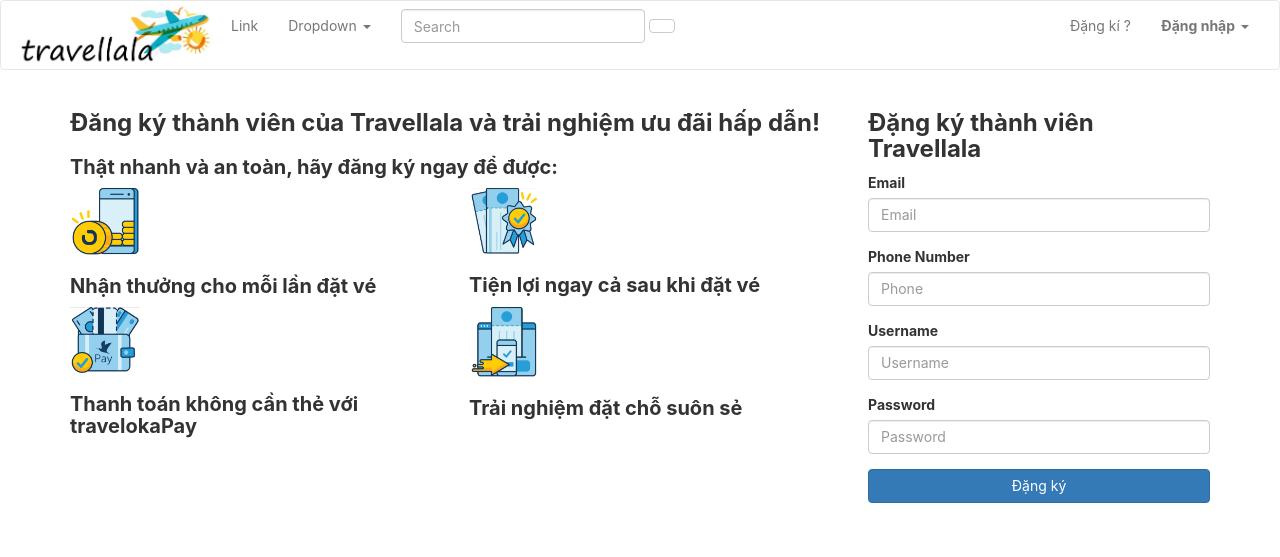
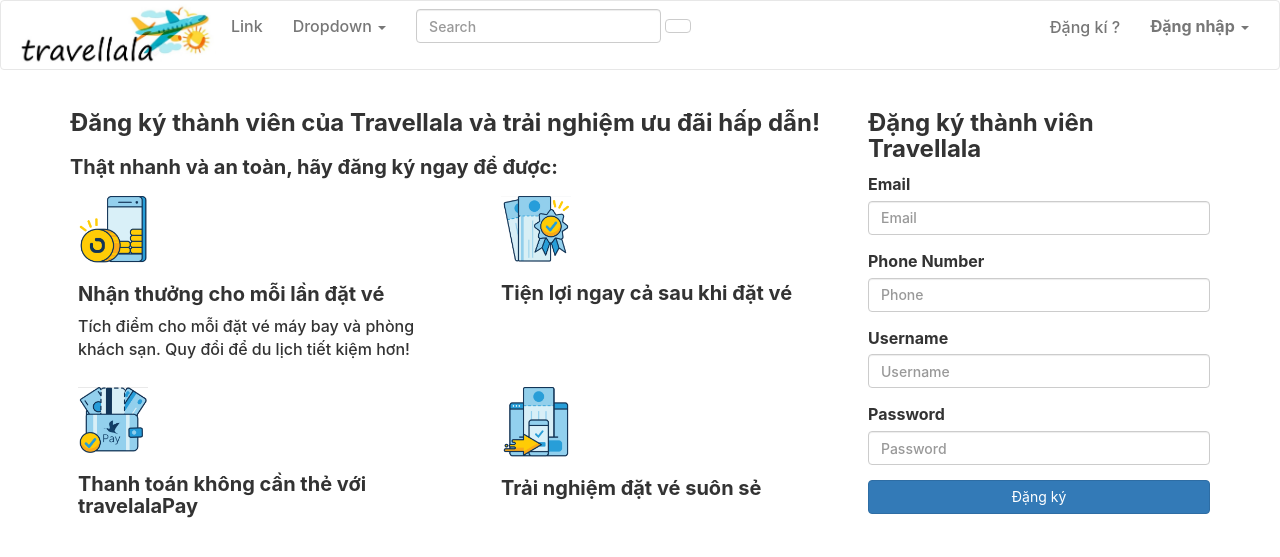
Before and after one commit to NguyenPhuTai/travellala, a PHP site: page /create-acc.php in a window 1280 px wide. Shown: the top 557 px of the page. Run offline with PHP 8.4, Linux system fonts and the light colour scheme.

Commit message:
update create-acc

```diff
--- a/create-acc.php
+++ b/create-acc.php
@@ -19,6 +19,8 @@
         }
         body{
             font-family:  Godwit,MuseoSans,-apple-system,BlinkMacSystemFont,Segoe UI,Roboto,Helvetica,Arial,sans-serif,Apple Color Emoji,Segoe UI Emoji,Segoe UI Symbol;
+            font-weight: 550;
+            font-size: 16px;
         }
         .container{
             display: flex;
@@ -46,7 +48,8 @@
             justify-content: space-between;
         }
         .banner{
-            flex: 50%;
+            flex:0 45%;
+            margin: 1%;
         }
         .icon{
             max-width: 70px;
@@ -66,6 +69,7 @@
                 <div class="banner">
                     <img src="icon/icon-phone.png" alt="" class="icon">
                     <h3>Nhận thưởng cho mỗi lần đặt vé</h3>
+                    <p>Tích điểm cho mỗi đặt vé máy bay và phòng khách sạn. Quy đổi để du lịch tiết kiệm hơn! </p>
                 </div>
                 <div class="banner">
                 <img src="icon/icon-convenient.png" alt="" class="icon">
@@ -73,11 +77,11 @@
                 </div>
                 <div class="banner">
                 <img src="icon/icon-pay.png" alt="" class="icon">
-                    <h3>Thanh toán không cần thẻ với travelokaPay</h3>
+                    <h3>Thanh toán không cần thẻ với travelalaPay</h3>
                 </div>
                 <div class="banner">
                 <img src="icon/icon-adventure.png" alt="" class="icon">
-                    <h3>Trải nghiệm đặt chỗ suôn sẻ</h3>
+                    <h3>Trải nghiệm đặt vé suôn sẻ</h3>
                 </div>
             </div>
         </div>
@@ -87,19 +91,19 @@
 
                 <div class="form-group">
                     <label for="">Email</label>
-                    <input type="email" class="form-control" id="" placeholder="Email">
+                    <input type="email" class="form-control" id="" placeholder="Email" required>
                 </div>
                 <div class="form-group">
                     <label for="">Phone Number</label>
-                    <input type="number" class="form-control" id="" placeholder="Phone" >
+                    <input type="tel" class="form-control" id="" placeholder="Phone" checked>
                 </div>
                 <div class="form-group">
                     <label for="">Username</label>
-                    <input type="text" class="form-control" id="" placeholder="Username">
+                    <input type="text" class="form-control" id="" placeholder="Username" required>
                 </div>
                 <div class="form-group">
                     <label for="">Password</label>
-                    <input type="password" class="form-control" id="" placeholder="Password">
+                    <input type="password" class="form-control" id="" placeholder="Password" required>
                 </div>
 
                 <button type="submit" class="btn btn-primary">Đặng ký</button>
```
